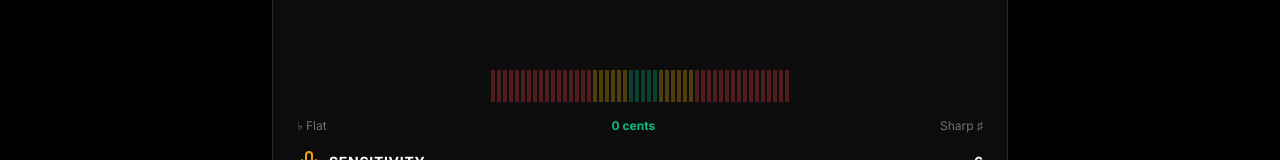
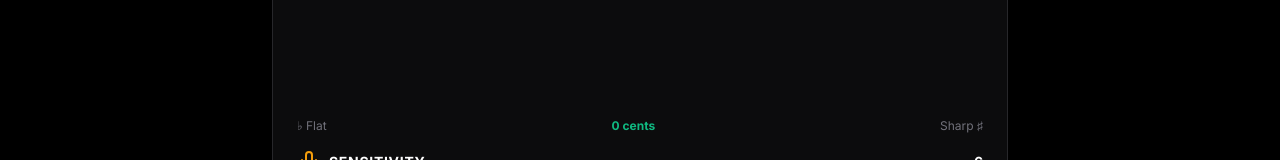
Before and after one commit to randysoller/onspace-9bg96c-13939, a React (Vite) app: page /tuner in a window 1280 px wide. Shown: the part 347-507 px from the top of the page. Built offline with nearby package versions, Linux system fonts and the light colour scheme; no server answers.

Commit message:
Fix tuner gray line and reference tone cutoff issues

```diff
--- a/src/pages/Tuner.tsx
+++ b/src/pages/Tuner.tsx
@@ -33,10 +33,10 @@ export default function Tuner() {
   const handleStringClick = (stringData: typeof strings[0]) => {
     setSelectedString(stringData.number);
     playTone(stringData.freq);
+    // Let the tone play its full 3-second duration naturally
     setTimeout(() => {
-      stopTone();
       setSelectedString(null);
-    }, 2000);
+    }, 3000);
   };
 
   // Generate frequency bars (showing pitch deviation)
@@ -67,7 +67,7 @@ export default function Tuner() {
         <div
           key={i}
           className={`w-1 h-8 ${color} transition-opacity duration-100 ${
-            isActive ? 'opacity-100' : 'opacity-30'
+            isActive ? 'opacity-100' : !detectedFrequency ? 'opacity-0' : 'opacity-30'
           }`}
         />
       );
```
